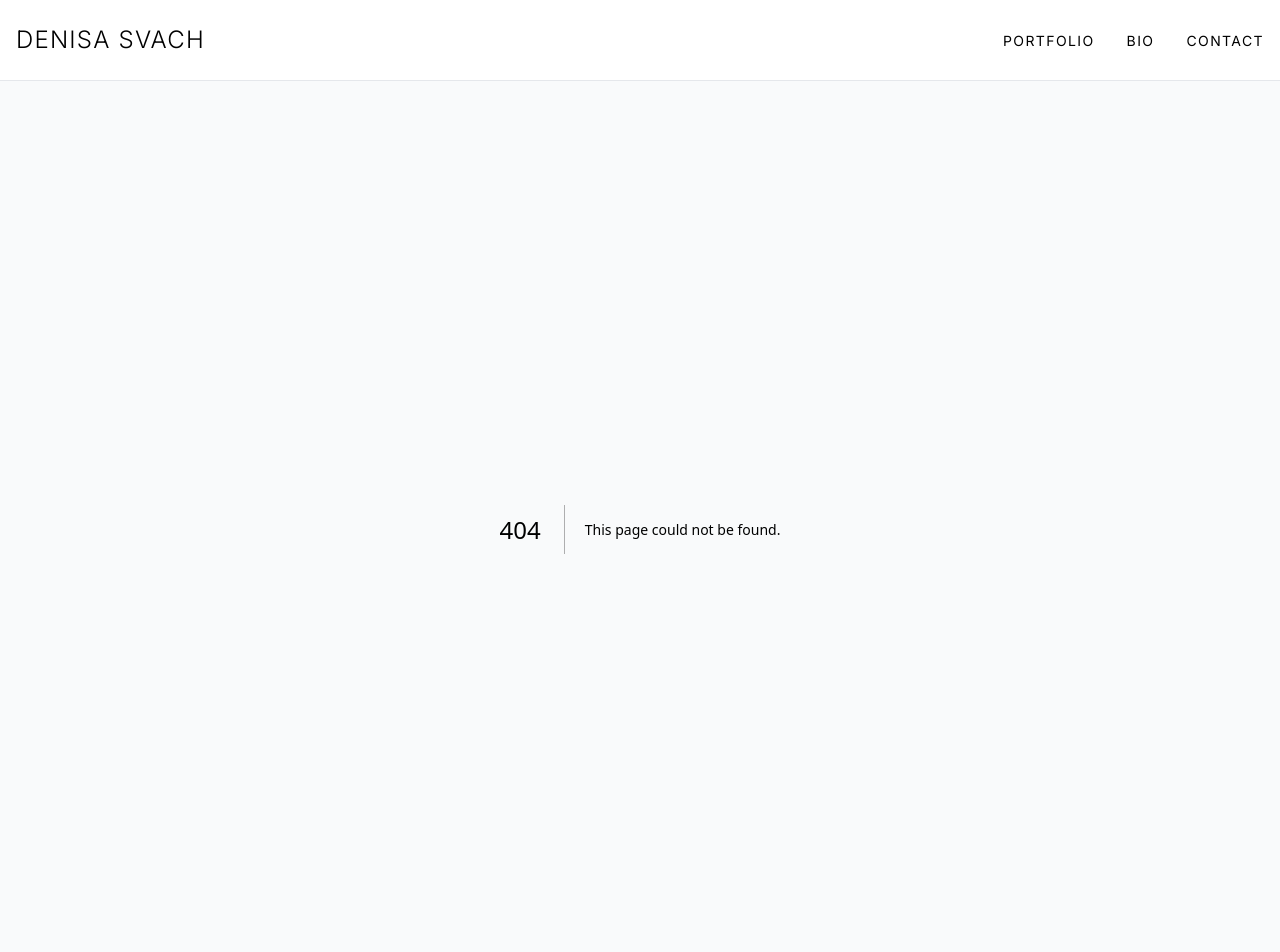
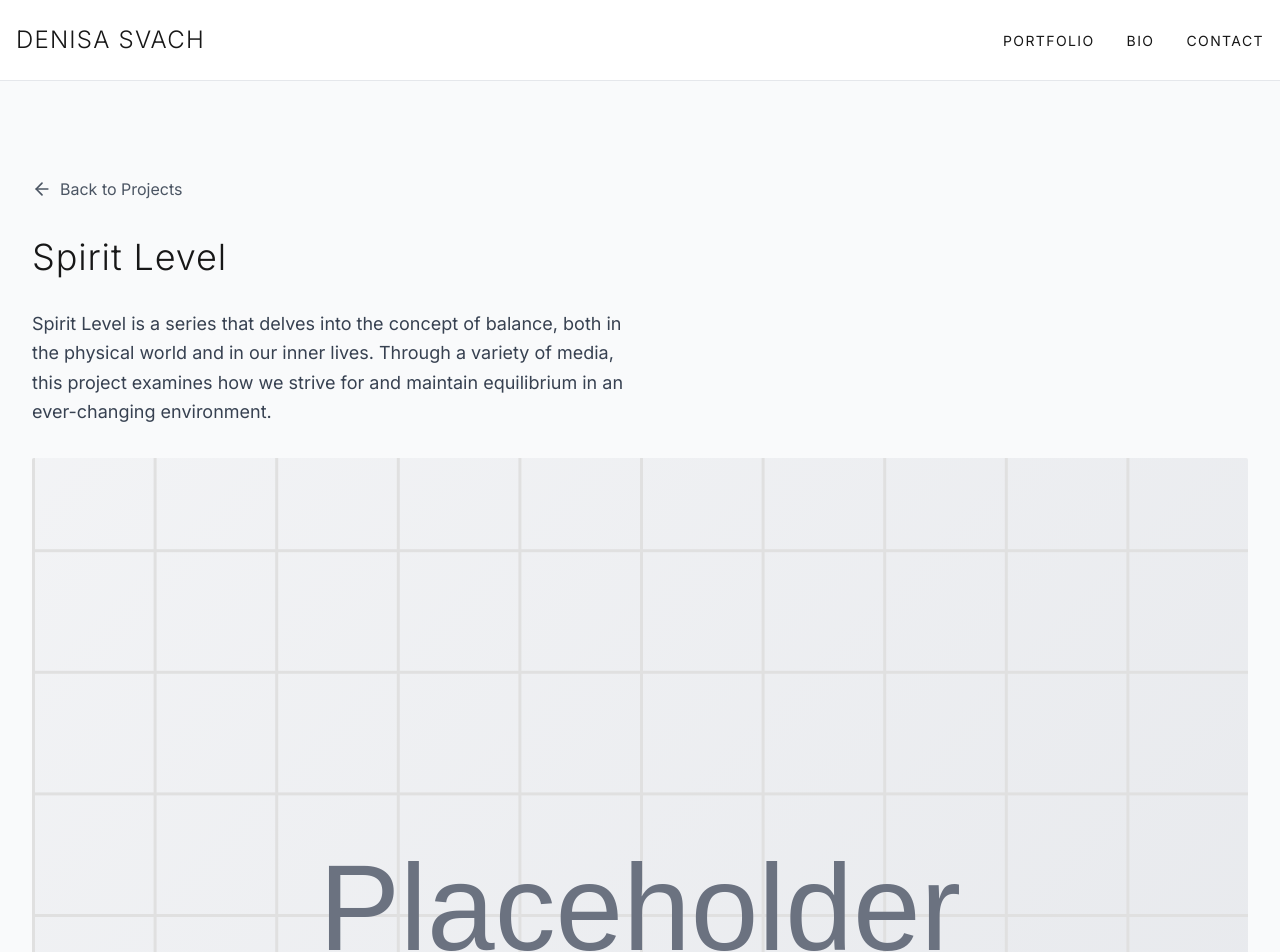
Before and after one commit to mpanko/denisasvach, a Next.js app: page /project/1 in a window 1280 px wide. Before the commit this address had no page. Shown: the top 952 px of the page. Built offline with nearby package versions, Linux system fonts and the light colour scheme.

Commit message:
fixed the error

```diff
--- /dev/null
+++ b/app/components/BackButton.tsx
@@ -0,0 +1,11 @@
+import Link from 'next/link'
+import { ArrowLeft } from 'lucide-react'
+
+const BackButton: React.FC = () => (
+  <Link href="/" className="inline-flex items-center text-gray-600 hover:text-gray-900 transition-colors duration-200">
+    <ArrowLeft className="w-5 h-5 mr-2" />
+    Back to Projects
+  </Link>
+)
+
+export default BackButton
--- a/app/components/ProjectGrid.tsx
+++ b/app/components/ProjectGrid.tsx
@@ -10,7 +10,7 @@ const ProjectGrid: React.FC = () => (
         <div className="group cursor-pointer">
           <div className="relative aspect-[16/9] overflow-hidden">
             <Image
-              src={project.image}
+              src={project.image || '/placeholder.svg'}
               alt={project.title}
               fill
               sizes="(max-width: 768px) 100vw, (max-width: 1200px) 50vw, 33vw"
--- a/app/data/projects.ts
+++ b/app/data/projects.ts
@@ -1,16 +1,47 @@
-export const projects = [
+type ProjectContent = {
+  type: 'text' | 'image';
+  content?: string;
+  src?: string;
+  alt?: string;
+  span: boolean;
+};
+
+type Project = {
+  id: number;
+  title: string;
+  image: string;
+  description: string;
+  content: ProjectContent[];
+};
+
+export const projects: Project[] = [
   {
     id: 1,
     title: 'Spirit Level',
-      image: '/placeholder.svg?height=900&width=1600',
+    image: '/placeholder.svg',
     description: 'An exploration of balance and equilibrium in both physical and metaphysical realms.',
     content: [
       { type: 'text', content: 'Spirit Level is a series that delves into the concept of balance, both in the physical world and in our inner lives. Through a variety of media, this project examines how we strive for and maintain equilibrium in an ever-changing environment.', span: false },
-        { type: 'image', src: '/placeholder.svg?height=600&width=800', alt: 'Spirit Level installation view', span: true },
-        { type: 'image', src: '/placeholder.svg?height=400&width=600', alt: 'Spirit Level artwork detail', span: false },
-        { type: 'image', src: '/placeholder.svg?height=400&width=600', alt: 'Spirit Level conceptual piece', span: false },
-        { type: 'image', src: '/placeholder.svg?height=400&width=600', alt: 'Spirit Level exhibition overview', span: false },
+      { type: 'image', src: '/placeholder.svg', alt: 'Spirit Level installation view', span: true },
+      { type: 'image', src: '/placeholder.svg', alt: 'Spirit Level artwork detail', span: false },
+      { type: 'text', content: 'The installation incorporates suspended elements that respond to air currents, creating a dynamic interplay between stability and motion. Visitors are invited to reflect on their own sense of balance as they navigate the space.', span: false },
+      { type: 'image', src: '/placeholder.svg', alt: 'Spirit Level conceptual piece', span: false },
+      { type: 'image', src: '/placeholder.svg', alt: 'Spirit Level exhibition overview', span: false },
     ]
   },
-    // Add more projects here
+  {
+    id: 2,
+    title: 'Echoes of Time',
+    image: '/placeholder.svg',
+    description: 'A multimedia installation exploring the concept of time and memory.',
+    content: [
+      { type: 'text', content: 'Echoes of Time is a multimedia installation that invites viewers to contemplate the nature of time and the persistence of memory. Through a combination of sound, light, and sculptural elements, the work creates an immersive environment that challenges our perception of temporal reality.', span: false },
+      { type: 'image', src: '/placeholder.svg', alt: 'Echoes of Time main installation', span: true },
+      { type: 'image', src: '/placeholder.svg', alt: 'Detail of time-based sculpture', span: false },
+      { type: 'text', content: 'Central to the installation is a series of kinetic sculptures that move in patterns inspired by the mechanisms of antique clocks. These are accompanied by a soundscape that blends recorded memories with the ticking of various timepieces, creating a layered audio experience that evokes both nostalgia and a sense of the relentless march of time.', span: false },
+      { type: 'image', src: '/placeholder.svg', alt: 'Visitors interacting with the installation', span: false },
+      { type: 'image', src: '/placeholder.svg', alt: 'Close-up of sound component', span: false },
+    ]
+  },
+  // Add more projects as needed
 ];
--- /dev/null
+++ b/app/project/[id]/page.tsx
@@ -0,0 +1,45 @@
+import { notFound } from 'next/navigation'
+import { projects } from '../../data/projects'
+import Image from 'next/image'
+import BackButton from '../../components/BackButton'
+
+export async function generateStaticParams() {
+  return projects.map((project) => ({
+    id: project.id.toString(),
+  }))
+}
+
+export default function ProjectPage({ params }: { params: { id: string } }) {
+  const project = projects.find((p) => p.id.toString() === params.id)
+
+  if (!project) {
+    notFound()
+  }
+
+  return (
+    <div className="container mx-auto px-4 py-12">
+      <BackButton />
+      <h1 className="text-4xl font-light my-8 tracking-wide">{project.title}</h1>
+      <div className="grid grid-cols-1 md:grid-cols-2 gap-8">
+        {project.content.map((item, index) => (
+          <div key={index} className={item.span ? "col-span-full" : ""}>
+            {item.type === 'text' && (
+              <p className="text-lg leading-relaxed text-gray-700">{item.content}</p>
+            )}
+            {item.type === 'image' && (
+              <div className="relative aspect-[4/3]">
+                <Image
+                  src={item.src || '/placeholder.svg'}
+                  alt={item.alt || 'Project image'}
+                  fill
+                  sizes="(max-width: 768px) 100vw, (max-width: 1200px) 50vw, 33vw"
+                  className="object-cover rounded-sm"
+                />
+              </div>
+            )}
+          </div>
+        ))}
+      </div>
+    </div>
+  )
+}
```
Lines whose indentation alone changed are shown as unchanged.
